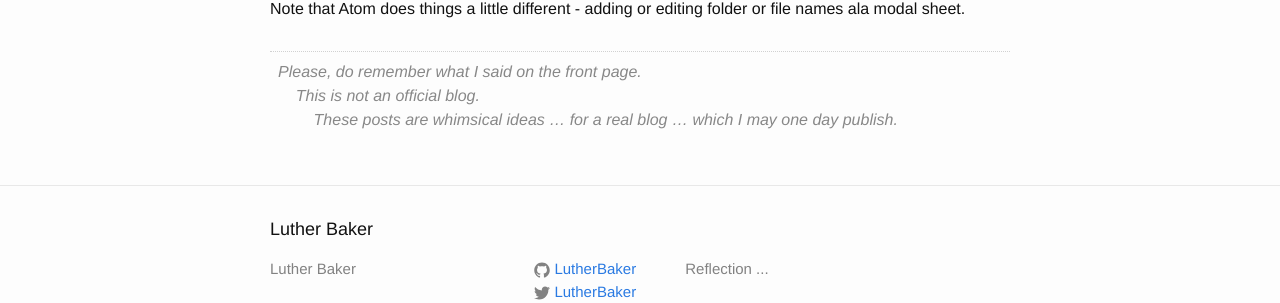
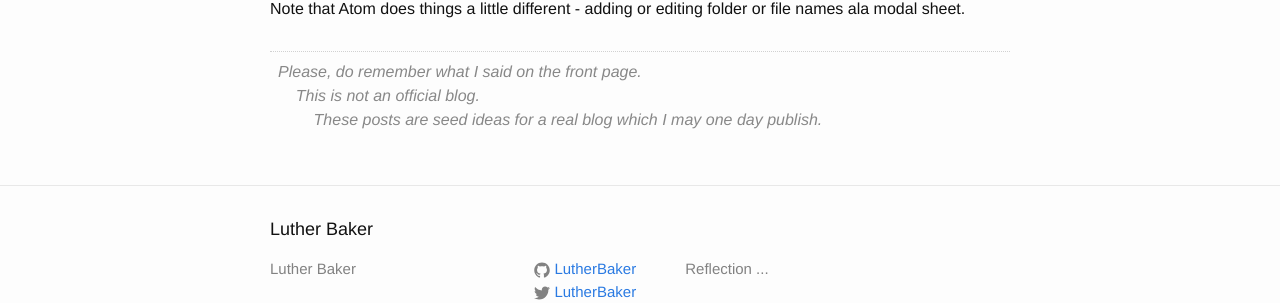
Before and after one commit to LutherBaker-Websites/com.lutherbaker.notes, a Jekyll site: the page built from effective/_posts/2016-01-21-atom.md, in a window 1280 px wide. Shown: the part 269-572 px from the top of the page. Built offline with Jekyll 4.4.1, drawn with Linux system fonts in a browser that asks for light colours.

Commit message:
Updated urls.

```diff
--- a/_config.yml
+++ b/_config.yml
@@ -10,7 +10,7 @@
 description: > # this means to ignore newlines until "baseurl:"
   Reflection ...
 baseurl: "" # the subpath of your site, e.g. /blog
-url: "http://www.lutherbaker.com" # the base hostname & protocol for your site
+url: "http://stream.lutherbaker.com" # the base hostname & protocol for your site
 twitter_username: LutherBaker
 github_username:  LutherBaker
 
--- a/_layouts/post.html
+++ b/_layouts/post.html
@@ -12,6 +12,6 @@
     {{ content }}
   </div>
 
-  <p class="byline-bottom">Please, do remember what I said on the front page.<br/>&nbsp;&nbsp;&nbsp;&nbsp;This is not an official blog.<br/>&nbsp;&nbsp;&nbsp;&nbsp;&nbsp;&nbsp;&nbsp;&nbsp;These posts are whimsical ideas &hellip; for a real blog &hellip; which I may one day publish.</p>
+  <p class="byline-bottom">Please, do remember what I said on the front page.<br/>&nbsp;&nbsp;&nbsp;&nbsp;This is not an official blog.<br/>&nbsp;&nbsp;&nbsp;&nbsp;&nbsp;&nbsp;&nbsp;&nbsp;These posts are seed ideas for a <em>real</em> blog which I may one day publish.</p>
 
 </article>
```
